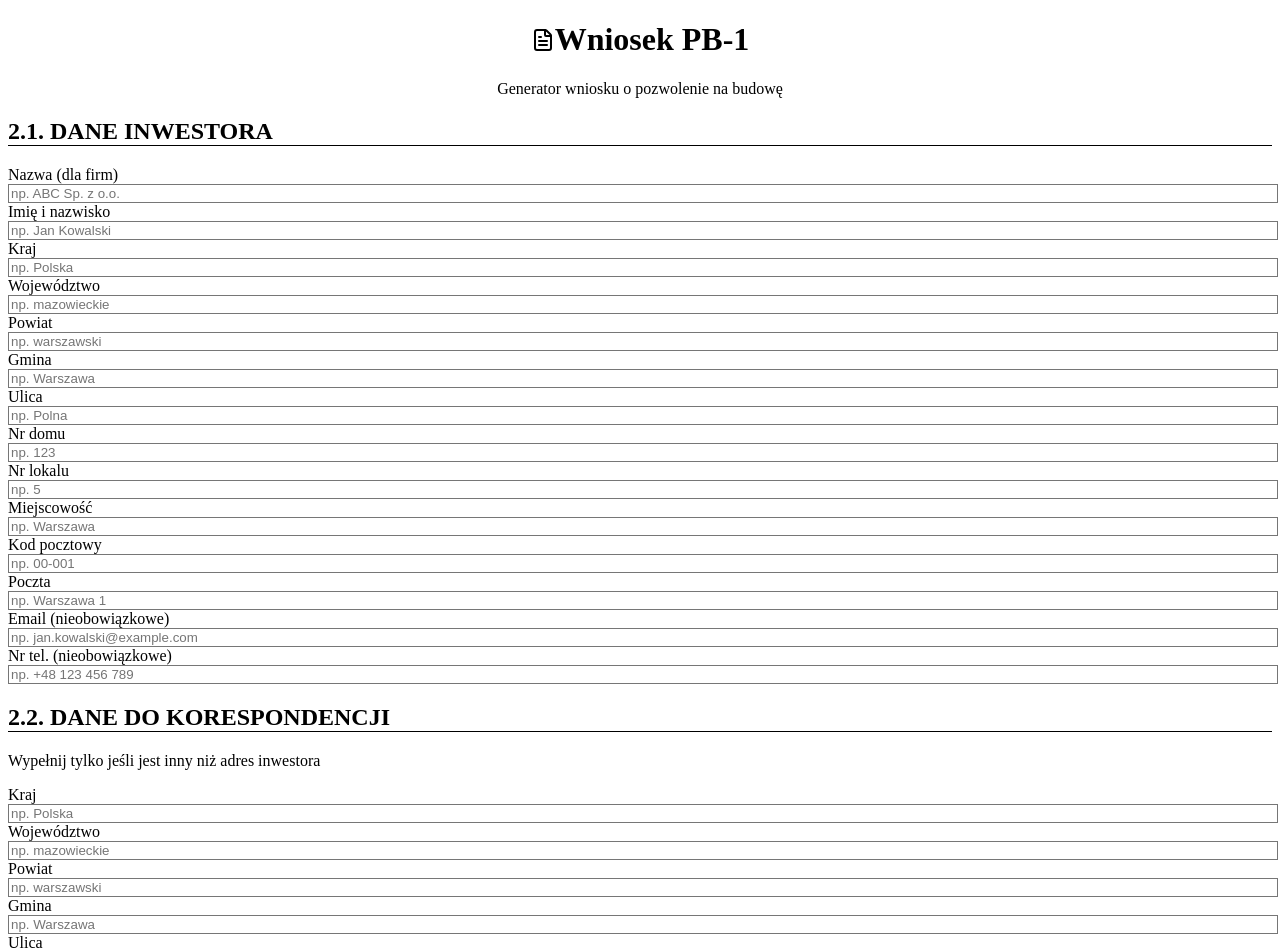
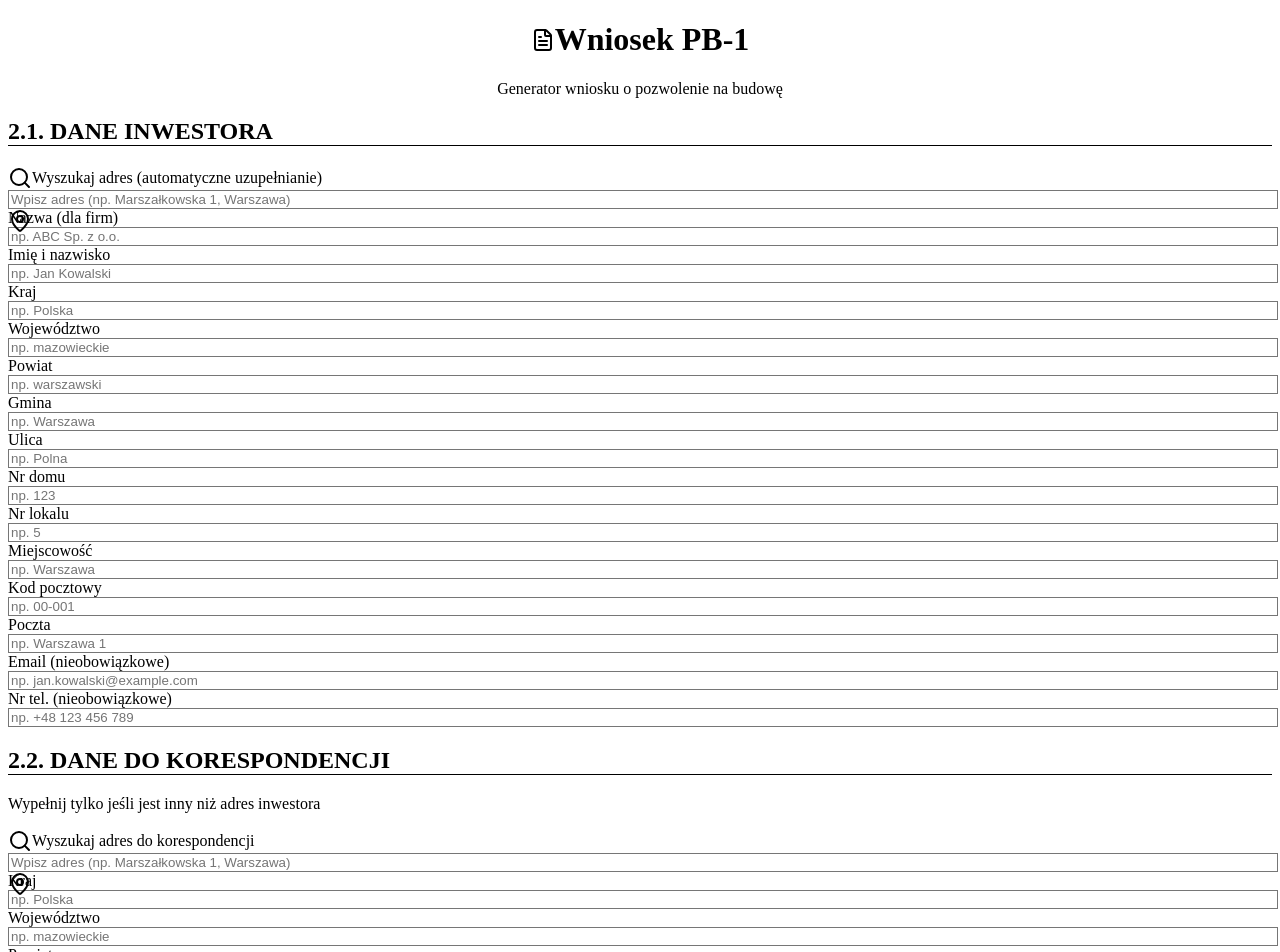
Before and after one commit to pdmichalik/pb1, a React (Vite) app: page / in a window 1280 px wide. Shown: the top 952 px of the page. Built offline with nearby package versions, Linux system fonts and the light colour scheme.

Commit message:
Add address autocomplete with OpenStreetMap
- Created AddressAutocomplete component using Nominatim API
- Integrated autocomplete into Investor, Property, Correspondence, and Proxy sections
- Implemented auto-filling of address fields (street, city, zip, etc.)

```diff
--- /dev/null
+++ b/src/components/AddressAutocomplete.jsx
@@ -0,0 +1,110 @@
+import React, { useState, useEffect, useRef } from 'react';
+import { Search, Loader2, MapPin } from 'lucide-react';
+
+export function AddressAutocomplete({ onSelect, label = "Wyszukaj adres (automatyczne uzupełnianie)" }) {
+    const [query, setQuery] = useState('');
+    const [results, setResults] = useState([]);
+    const [isOpen, setIsOpen] = useState(false);
+    const [loading, setLoading] = useState(false);
+    const wrapperRef = useRef(null);
+
+    useEffect(() => {
+        // Close dropdown when clicking outside
+        function handleClickOutside(event) {
+            if (wrapperRef.current && !wrapperRef.current.contains(event.target)) {
+                setIsOpen(false);
+            }
+        }
+        document.addEventListener("mousedown", handleClickOutside);
+        return () => document.removeEventListener("mousedown", handleClickOutside);
+    }, [wrapperRef]);
+
+    useEffect(() => {
+        const timer = setTimeout(async () => {
+            if (query.length < 3) {
+                setResults([]);
+                return;
+            }
+
+            setLoading(true);
+            try {
+                // Nominatim API search
+                const response = await fetch(
+                    `https://nominatim.openstreetmap.org/search?format=json&q=${encodeURIComponent(query)}&addressdetails=1&countrycodes=pl&limit=5`
+                );
+                const data = await response.json();
+                setResults(data);
+                setIsOpen(true);
+            } catch (error) {
+                console.error('Address search failed:', error);
+            } finally {
+                setLoading(false);
+            }
+        }, 500); // 500ms debounce
+
+        return () => clearTimeout(timer);
+    }, [query]);
+
+    const handleSelect = (item) => {
+        const addr = item.address;
+
+        // Map OSM address fields to our form structure
+        const mappedAddress = {
+            street: addr.road || addr.pedestrian || addr.street || '',
+            houseNumber: addr.house_number || '',
+            city: addr.city || addr.town || addr.village || '',
+            postalCode: addr.postcode || '',
+            voivodeship: addr.state ? addr.state.replace('województwo ', '').toLowerCase() : '',
+            county: addr.county ? addr.county.replace('powiat ', '') : '',
+            municipality: addr.municipality || addr.city || addr.town || '',
+            country: 'Polska'
+        };
+
+        onSelect(mappedAddress);
+        setQuery(item.display_name);
+        setIsOpen(false);
+    };
+
+    return (
+        <div className="mb-6 relative" ref={wrapperRef}>
+            <label className="block text-sm font-medium text-gray-700 mb-1 flex items-center gap-2">
+                <Search className="w-4 h-4" />
+                {label}
+            </label>
+            <div className="relative">
+                <input
+                    type="text"
+                    value={query}
+                    onChange={(e) => {
+                        setQuery(e.target.value);
+                        setIsOpen(true);
+                    }}
+                    placeholder="Wpisz adres (np. Marszałkowska 1, Warszawa)"
+                    className="w-full px-3 py-2 pl-10 border border-blue-300 rounded-md shadow-sm focus:outline-none focus:ring-2 focus:ring-blue-500 bg-blue-50"
+                />
+                <div className="absolute left-3 top-2.5 text-blue-500">
+                    {loading ? <Loader2 className="w-5 h-5 animate-spin" /> : <MapPin className="w-5 h-5" />}
+                </div>
+            </div>
+
+            {isOpen && results.length > 0 && (
+                <ul className="absolute z-10 w-full mt-1 bg-white border border-gray-200 rounded-md shadow-lg max-h-60 overflow-auto">
+                    {results.map((item) => (
+                        <li
+                            key={item.place_id}
+                            onClick={() => handleSelect(item)}
+                            className="px-4 py-2 hover:bg-blue-50 cursor-pointer text-sm border-b last:border-b-0 flex flex-col"
+                        >
+                            <span className="font-medium text-gray-900">
+                                {item.address.road} {item.address.house_number}
+                            </span>
+                            <span className="text-gray-500 text-xs">
+                                {item.address.postcode} {item.address.city || item.address.town || item.address.village}, {item.address.state}
+                            </span>
+                        </li>
+                    ))}
+                </ul>
+            )}
+        </div>
+    );
+}
--- a/src/components/CorrespondenceSection.jsx
+++ b/src/components/CorrespondenceSection.jsx
@@ -1,11 +1,25 @@
 import React from 'react';
 import { Input } from './Input';
 import { Section } from './Section';
+import { AddressAutocomplete } from './AddressAutocomplete';
 
-export function CorrespondenceSection({ register, errors }) {
+export function CorrespondenceSection({ register, errors, setValue }) {
+    const handleAddressSelect = (address) => {
+        if (address.street) setValue('corrStreet', address.street);
+        if (address.houseNumber) setValue('corrHouseNumber', address.houseNumber);
+        if (address.city) setValue('corrCity', address.city);
+        if (address.postalCode) setValue('corrPostalCode', address.postalCode);
+        if (address.voivodeship) setValue('corrVoivodeship', address.voivodeship);
+        if (address.county) setValue('corrCounty', address.county);
+        if (address.municipality) setValue('corrMunicipality', address.municipality);
+        if (address.country) setValue('corrCountry', address.country);
+    };
+
     return (
         <Section title="2.2. DANE DO KORESPONDENCJI">
             <p className="text-sm text-gray-500 mb-4">Wypełnij tylko jeśli jest inny niż adres inwestora</p>
+
+            <AddressAutocomplete onSelect={handleAddressSelect} label="Wyszukaj adres do korespondencji" />
 
             <div className="grid grid-cols-1 md:grid-cols-3 gap-4">
                 <Input
--- a/src/components/InvestorSection.jsx
+++ b/src/components/InvestorSection.jsx
@@ -1,10 +1,25 @@
 import React from 'react';
 import { Input } from './Input';
 import { Section } from './Section';
+import { AddressAutocomplete } from './AddressAutocomplete';
 
-export function InvestorSection({ register, errors }) {
+export function InvestorSection({ register, errors, setValue }) {
+    const handleAddressSelect = (address) => {
+        // Auto-fill fields based on selection
+        if (address.street) setValue('street', address.street);
+        if (address.houseNumber) setValue('houseNumber', address.houseNumber);
+        if (address.city) setValue('city', address.city);
+        if (address.postalCode) setValue('postalCode', address.postalCode);
+        if (address.voivodeship) setValue('voivodeship', address.voivodeship);
+        if (address.county) setValue('county', address.county);
+        if (address.municipality) setValue('municipality', address.municipality);
+        if (address.country) setValue('country', address.country);
+    };
+
     return (
         <Section title="2.1. DANE INWESTORA">
+            <AddressAutocomplete onSelect={handleAddressSelect} />
+
             <div className="grid grid-cols-1 md:grid-cols-2 gap-4">
                 <Input
                     label="Nazwa (dla firm)"
--- a/src/components/PB1Form.jsx
+++ b/src/components/PB1Form.jsx
@@ -7,7 +7,7 @@ import { PropertySection } from './PropertySection';
 import { FileText, Download, Loader2 } from 'lucide-react';
 
 export function PB1Form() {
-    const { register, handleSubmit, formState: { errors } } = useForm();
+    const { register, handleSubmit, setValue, formState: { errors } } = useForm();
     const [loading, setLoading] = useState(false);
 
     const onSubmit = async (data) => {
@@ -50,10 +50,10 @@ export function PB1Form() {
                 <p className="text-gray-600 mt-2">Generator wniosku o pozwolenie na budowę</p>
             </div>
 
-            <InvestorSection register={register} errors={errors} />
-            <CorrespondenceSection register={register} errors={errors} />
-            <ProxySection register={register} errors={errors} />
-            <PropertySection register={register} errors={errors} />
+            <InvestorSection register={register} errors={errors} setValue={setValue} />
+            <CorrespondenceSection register={register} errors={errors} setValue={setValue} />
+            <ProxySection register={register} errors={errors} setValue={setValue} />
+            <PropertySection register={register} errors={errors} setValue={setValue} />
 
             <div className="flex justify-end mt-6">
                 <button
--- a/src/components/PropertySection.jsx
+++ b/src/components/PropertySection.jsx
@@ -1,10 +1,19 @@
 import React from 'react';
 import { Input } from './Input';
 import { Section } from './Section';
+import { AddressAutocomplete } from './AddressAutocomplete';
 
-export function PropertySection({ register, errors }) {
+export function PropertySection({ register, errors, setValue }) {
+    const handleAddressSelect = (address) => {
+        if (address.voivodeship) setValue('propertyVoivodeship', address.voivodeship);
+        if (address.county) setValue('propertyCounty', address.county);
+        // Property section is specific, we might want to put street/city into investment name or just leave it
+    };
+
     return (
         <Section title="4. DANE NIERUCHOMOŚCI">
+            <AddressAutocomplete onSelect={handleAddressSelect} label="Wyszukaj lokalizację nieruchomości" />
+
             <div className="grid grid-cols-1 md:grid-cols-2 gap-4">
                 <Input
                     label="Województwo"
--- a/src/components/ProxySection.jsx
+++ b/src/components/ProxySection.jsx
@@ -1,10 +1,24 @@
 import React from 'react';
 import { Input } from './Input';
 import { Section } from './Section';
+import { AddressAutocomplete } from './AddressAutocomplete';
 
-export function ProxySection({ register, errors }) {
+export function ProxySection({ register, errors, setValue }) {
+    const handleAddressSelect = (address) => {
+        if (address.street) setValue('proxyStreet', address.street);
+        if (address.houseNumber) setValue('proxyHouseNumber', address.houseNumber);
+        if (address.city) setValue('proxyCity', address.city);
+        if (address.postalCode) setValue('proxyPostalCode', address.postalCode);
+        if (address.voivodeship) setValue('proxyVoivodeship', address.voivodeship);
+        if (address.county) setValue('proxyCounty', address.county);
+        if (address.municipality) setValue('proxyMunicipality', address.municipality);
+        if (address.country) setValue('proxyCountry', address.country);
+    };
+
     return (
         <Section title="3. DANE PEŁNOMOCNIKA">
+            <AddressAutocomplete onSelect={handleAddressSelect} label="Wyszukaj adres pełnomocnika" />
+
             <Input
                 label="Imię i nazwisko"
                 name="proxyName"
```
